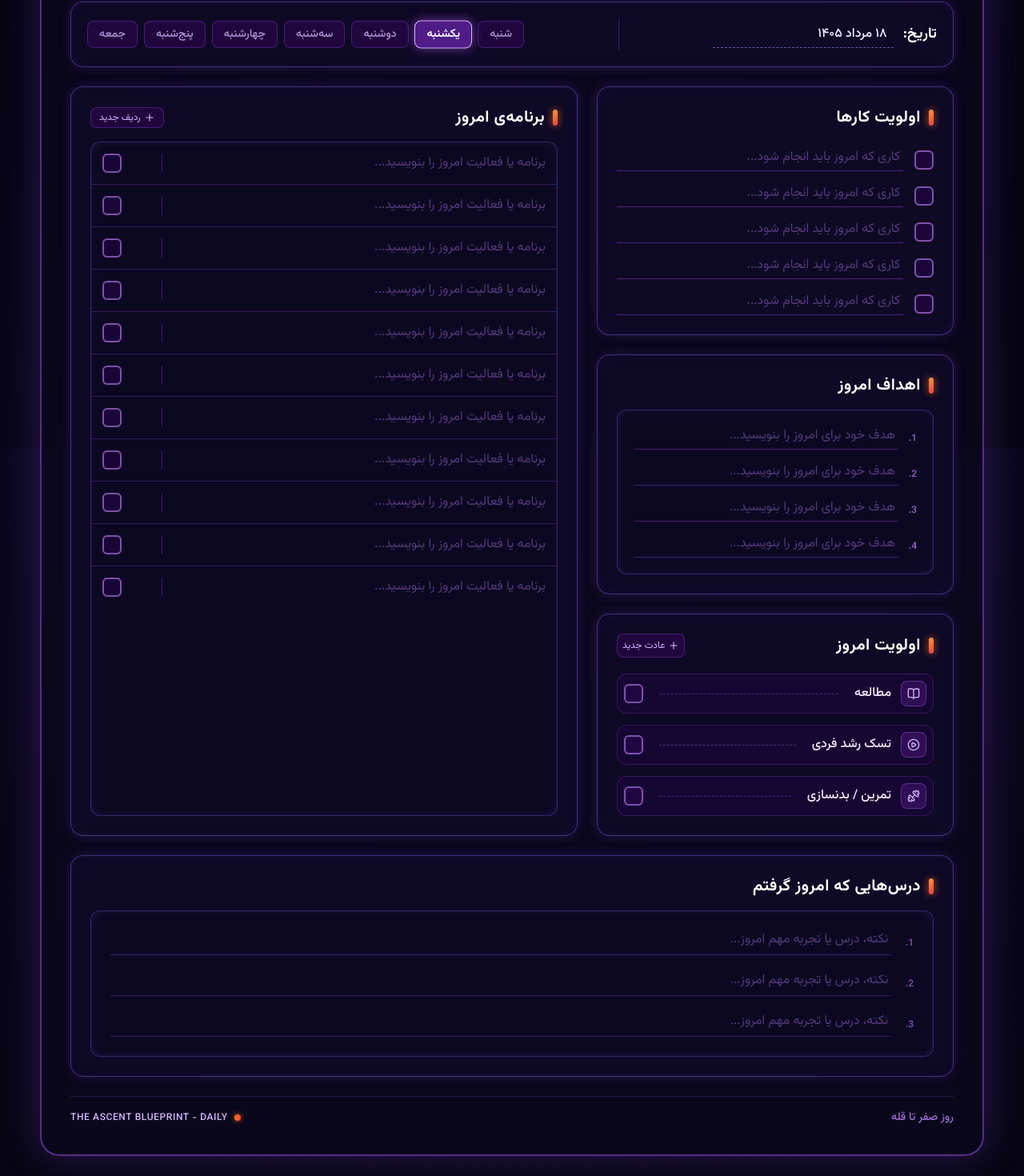
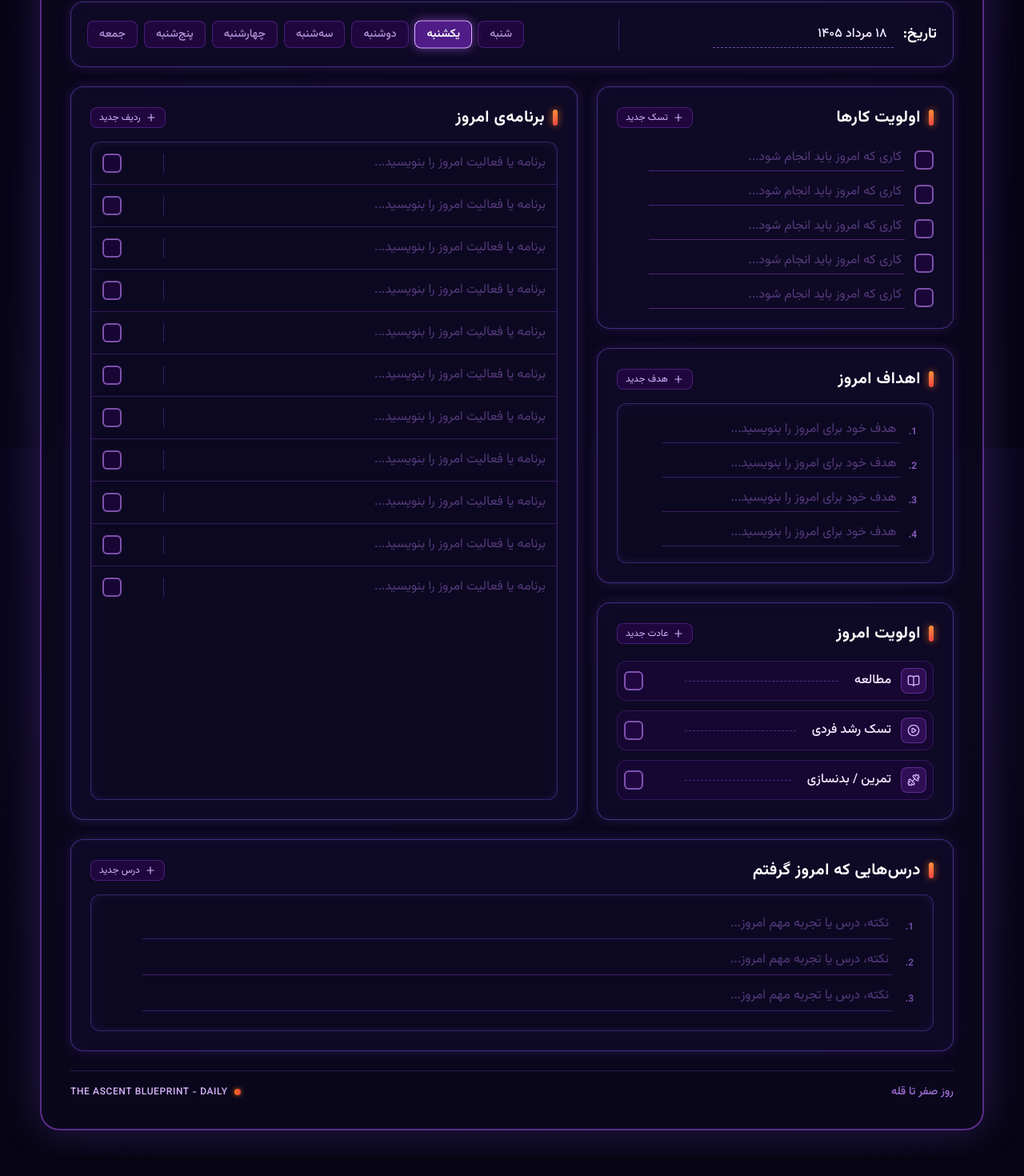
Before and after one commit to alieftekhari5040-del/panner-pro, a React (Vite) app: page / in a window 1280 px wide. Shown: the part 240-1710 px from the top of the page at 80% size. After the commit the page ends 1685 px from the top, so only its background shows below. Built offline with nearby package versions, Linux system fonts and the light colour scheme.

Commit message:
feat: add capability to add and delete items across priorities, goals, habits, schedule, and lessons
Co-authored-by: arena-agent <297053741+arena-agent@users.noreply.github.com>

```diff
--- a/src/App.tsx
+++ b/src/App.tsx
@@ -87,6 +87,29 @@ export default function App() {
     }));
   };
 
+  // Handler: Add Priority Task
+  const handleAddPriority = () => {
+    setData((prev) => ({
+      ...prev,
+      priorities: [
+        ...prev.priorities,
+        {
+          id: `p_${Date.now()}`,
+          text: '',
+          completed: false,
+        },
+      ],
+    }));
+  };
+
+  // Handler: Remove Priority Task
+  const handleRemovePriority = (id: string) => {
+    setData((prev) => ({
+      ...prev,
+      priorities: prev.priorities.filter((item) => item.id !== id),
+    }));
+  };
+
   // Handler: Change Goal Text
   const handleChangeGoalText = (id: string, text: string) => {
     setData((prev) => ({
@@ -94,6 +117,28 @@ export default function App() {
       goals: prev.goals.map((item) =>
         item.id === id ? { ...item, text } : item
       ),
+    }));
+  };
+
+  // Handler: Add Goal Item
+  const handleAddGoal = () => {
+    setData((prev) => ({
+      ...prev,
+      goals: [
+        ...prev.goals,
+        {
+          id: `g_${Date.now()}`,
+          text: '',
+        },
+      ],
+    }));
+  };
+
+  // Handler: Remove Goal Item
+  const handleRemoveGoal = (id: string) => {
+    setData((prev) => ({
+      ...prev,
+      goals: prev.goals.filter((item) => item.id !== id),
     }));
   };
 
@@ -143,16 +188,6 @@ export default function App() {
     }));
   };
 
-  // Handler: Change Schedule Time
-  const handleChangeSlotTime = (id: string, time: string) => {
-    setData((prev) => ({
-      ...prev,
-      schedule: prev.schedule.map((slot) =>
-        slot.id === id ? { ...slot, time } : slot
-      ),
-    }));
-  };
-
   // Handler: Change Schedule Task
   const handleChangeSlotTask = (id: string, task: string) => {
     setData((prev) => ({
@@ -194,6 +229,22 @@ export default function App() {
       newLessons[index] = text;
       return { ...prev, lessons: newLessons };
     });
+  };
+
+  // Handler: Add Lesson
+  const handleAddLesson = () => {
+    setData((prev) => ({
+      ...prev,
+      lessons: [...prev.lessons, ''],
+    }));
+  };
+
+  // Handler: Remove Lesson
+  const handleRemoveLesson = (index: number) => {
+    setData((prev) => ({
+      ...prev,
+      lessons: prev.lessons.filter((_, i) => i !== index),
+    }));
   };
 
   // Handler: Reset Today
@@ -276,10 +327,14 @@ export default function App() {
               priorities={data.priorities}
               onToggle={handleTogglePriority}
               onChangeText={handleChangePriorityText}
+              onAddPriority={handleAddPriority}
+              onRemovePriority={handleRemovePriority}
             />
             <GoalsCard
               goals={data.goals}
               onChangeText={handleChangeGoalText}
+              onAddGoal={handleAddGoal}
+              onRemoveGoal={handleRemoveGoal}
             />
             <HabitsCard
               habits={data.habits}
@@ -294,7 +349,6 @@ export default function App() {
             <ScheduleCard
               schedule={data.schedule}
               onChangeTask={handleChangeSlotTask}
-              onChangeTime={handleChangeSlotTime}
               onToggleSlot={handleToggleSlot}
               onAddSlot={handleAddSlot}
               onRemoveSlot={handleRemoveSlot}
@@ -306,6 +360,8 @@ export default function App() {
         <LessonsCard
           lessons={data.lessons}
           onChangeLesson={handleChangeLesson}
+          onAddLesson={handleAddLesson}
+          onRemoveLesson={handleRemoveLesson}
         />
 
         {/* Poster Footer Bar */}
--- a/src/components/GoalsCard.tsx
+++ b/src/components/GoalsCard.tsx
@@ -1,29 +1,44 @@
 import React from 'react';
 import type { GoalItem } from '../types';
+import { Plus, Trash2 } from 'lucide-react';
 
 interface GoalsCardProps {
   goals: GoalItem[];
   onChangeText: (id: string, text: string) => void;
+  onAddGoal: () => void;
+  onRemoveGoal: (id: string) => void;
 }
 
 export const GoalsCard: React.FC<GoalsCardProps> = ({
   goals,
   onChangeText,
+  onAddGoal,
+  onRemoveGoal,
 }) => {
   return (
     <div className="neon-box p-5 sm:p-6 flex flex-col gap-4">
-      {/* Card Title with indicator pill */}
-      <div className="flex items-center gap-2.5">
-        <span className="inline-block w-1.5 h-5 bg-gradient-to-b from-orange-400 to-red-500 rounded-full shadow-[0_0_10px_rgba(249,115,22,0.8)]" />
-        <h2 className="text-lg sm:text-xl font-bold text-white tracking-wide">
-          اهداف امروز
-        </h2>
+      {/* Card Title with indicator pill and Add Goal button */}
+      <div className="flex items-center justify-between">
+        <div className="flex items-center gap-2.5">
+          <span className="inline-block w-1.5 h-5 bg-gradient-to-b from-orange-400 to-red-500 rounded-full shadow-[0_0_10px_rgba(249,115,22,0.8)]" />
+          <h2 className="text-lg sm:text-xl font-bold text-white tracking-wide">
+            اهداف امروز
+          </h2>
+        </div>
+        <button
+          onClick={onAddGoal}
+          className="no-print flex items-center gap-1.5 px-2.5 py-1 rounded-lg bg-purple-950/40 hover:bg-purple-800/60 border border-purple-500/30 text-purple-300 hover:text-white text-xs transition-all shadow-sm"
+          title="افزودن هدف جدید"
+        >
+          <Plus className="w-3.5 h-3.5" />
+          <span>هدف جدید</span>
+        </button>
       </div>
 
       {/* Inner glowing bordered container with horizontal ruled lines */}
-      <div className="neon-inner-box p-4 sm:p-5 flex flex-col gap-4">
+      <div className="neon-inner-box p-4 sm:p-5 flex flex-col gap-3.5">
         {goals.map((goal, idx) => (
-          <div key={goal.id} className="flex items-center gap-2">
+          <div key={goal.id} className="flex items-center gap-2 group">
             <span className="text-xs font-semibold text-purple-400/70 w-4 select-none">
               {idx + 1}.
             </span>
@@ -34,8 +49,20 @@ export const GoalsCard: React.FC<GoalsCardProps> = ({
               placeholder="هدف خود برای امروز را بنویسید..."
               className="w-full bg-transparent pb-1 px-1 text-sm sm:text-base text-purple-100 placeholder-purple-400/40 border-b border-purple-500/30 focus:border-purple-300 outline-none transition-all"
             />
+            <button
+              onClick={() => onRemoveGoal(goal.id)}
+              className="no-print opacity-0 group-hover:opacity-100 focus:opacity-100 text-purple-400/60 hover:text-red-400 p-1.5 transition-all"
+              title="حذف این هدف"
+            >
+              <Trash2 className="w-4 h-4" />
+            </button>
           </div>
         ))}
+        {goals.length === 0 && (
+          <div className="text-center py-3 text-purple-400/60 text-sm">
+            هیچ هدفی ثبت نشده است. روی «هدف جدید» کلیک کنید.
+          </div>
+        )}
       </div>
     </div>
   );
--- a/src/components/HabitsCard.tsx
+++ b/src/components/HabitsCard.tsx
@@ -1,6 +1,6 @@
 import React, { useState } from 'react';
 import type { DailyHabit } from '../types';
-import { BookOpen, PlayCircle, Dumbbell, Sparkles, Check, Plus, X } from 'lucide-react';
+import { BookOpen, PlayCircle, Dumbbell, Sparkles, Check, Plus, X, Trash2 } from 'lucide-react';
 
 interface HabitsCardProps {
   habits: DailyHabit[];
@@ -51,17 +51,17 @@ export const HabitsCard: React.FC<HabitsCardProps> = ({
         </div>
         <button
           onClick={() => setIsAdding(!isAdding)}
-          className="no-print p-1.5 rounded-lg bg-purple-950/40 hover:bg-purple-800/60 border border-purple-500/30 text-purple-300 text-xs flex items-center gap-1 transition-all"
+          className="no-print flex items-center gap-1.5 px-2.5 py-1 rounded-lg bg-purple-950/40 hover:bg-purple-800/60 border border-purple-500/30 text-purple-300 hover:text-white text-xs transition-all shadow-sm"
           title="افزودن عادت دلخواه"
         >
           <Plus className="w-3.5 h-3.5" />
-          <span className="hidden sm:inline">عادت جدید</span>
+          <span>عادت جدید</span>
         </button>
       </div>
 
       {/* Optional New Habit Form (no-print) */}
       {isAdding && (
-        <form onSubmit={handleAdd} className="no-print flex items-center gap-2 bg-purple-950/50 p-2 rounded-lg border border-purple-500/40">
+        <form onSubmit={handleAdd} className="no-print flex items-center gap-2 bg-purple-950/50 p-2.5 rounded-lg border border-purple-500/40">
           <input
             type="text"
             value={newHabitText}
@@ -86,8 +86,8 @@ export const HabitsCard: React.FC<HabitsCardProps> = ({
         </form>
       )}
 
-      {/* List of Habits (Exactly matching poster layout) */}
-      <div className="flex flex-col gap-3.5 mt-1">
+      {/* List of Habits */}
+      <div className="flex flex-col gap-3 mt-1">
         {habits.map((habit) => (
           <div
             key={habit.id}
@@ -111,17 +111,15 @@ export const HabitsCard: React.FC<HabitsCardProps> = ({
             {/* Middle: Dashed dotted connector line */}
             <div className="hidden sm:block flex-1 border-b border-dashed border-purple-500/40 mx-2" />
 
-            {/* Left side (RTL): Square Checkbox + optional delete for custom items */}
+            {/* Left side (RTL): Square Checkbox + remove button */}
             <div className="flex items-center gap-2">
-              {habit.icon === 'custom' && (
-                <button
-                  onClick={() => onRemoveHabit(habit.id)}
-                  className="no-print opacity-0 group-hover:opacity-100 text-red-400/70 hover:text-red-400 p-1 transition-all"
-                  title="حذف"
-                >
-                  <X className="w-3.5 h-3.5" />
-                </button>
-              )}
+              <button
+                onClick={() => onRemoveHabit(habit.id)}
+                className="no-print opacity-0 group-hover:opacity-100 focus:opacity-100 text-purple-400/60 hover:text-red-400 p-1 transition-all"
+                title="حذف این عادت"
+              >
+                <Trash2 className="w-4 h-4" />
+              </button>
               <button
                 onClick={() => onToggle(habit.id)}
                 className={`w-6 h-6 rounded-md flex items-center justify-center transition-all duration-200 border-2 shrink-0 ${
@@ -136,6 +134,11 @@ export const HabitsCard: React.FC<HabitsCardProps> = ({
             </div>
           </div>
         ))}
+        {habits.length === 0 && (
+          <div className="text-center py-3 text-purple-400/60 text-sm">
+            هیچ عادتی ثبت نشده است. روی «عادت جدید» کلیک کنید.
+          </div>
+        )}
       </div>
     </div>
   );
--- a/src/components/LessonsCard.tsx
+++ b/src/components/LessonsCard.tsx
@@ -1,28 +1,43 @@
 import React from 'react';
+import { Plus, Trash2 } from 'lucide-react';
 
 interface LessonsCardProps {
   lessons: string[];
   onChangeLesson: (index: number, text: string) => void;
+  onAddLesson: () => void;
+  onRemoveLesson: (index: number) => void;
 }
 
 export const LessonsCard: React.FC<LessonsCardProps> = ({
   lessons,
   onChangeLesson,
+  onAddLesson,
+  onRemoveLesson,
 }) => {
   return (
     <div className="neon-box w-full p-5 sm:p-6 flex flex-col gap-4">
-      {/* Title */}
-      <div className="flex items-center gap-2.5">
-        <span className="inline-block w-1.5 h-5 bg-gradient-to-b from-orange-400 to-red-500 rounded-full shadow-[0_0_10px_rgba(249,115,22,0.8)]" />
-        <h2 className="text-lg sm:text-xl font-bold text-white tracking-wide">
-          درس‌هایی که امروز گرفتم
-        </h2>
+      {/* Title & Add button */}
+      <div className="flex items-center justify-between">
+        <div className="flex items-center gap-2.5">
+          <span className="inline-block w-1.5 h-5 bg-gradient-to-b from-orange-400 to-red-500 rounded-full shadow-[0_0_10px_rgba(249,115,22,0.8)]" />
+          <h2 className="text-lg sm:text-xl font-bold text-white tracking-wide">
+            درس‌هایی که امروز گرفتم
+          </h2>
+        </div>
+        <button
+          onClick={onAddLesson}
+          className="no-print flex items-center gap-1.5 px-2.5 py-1 rounded-lg bg-purple-950/40 hover:bg-purple-800/60 border border-purple-500/30 text-purple-300 hover:text-white text-xs transition-all shadow-sm"
+          title="افزودن درس جدید"
+        >
+          <Plus className="w-3.5 h-3.5" />
+          <span>درس جدید</span>
+        </button>
       </div>
 
       {/* Ruled lines inner container */}
-      <div className="neon-inner-box p-4 sm:p-6 flex flex-col gap-4 sm:gap-5">
+      <div className="neon-inner-box p-4 sm:p-6 flex flex-col gap-3.5">
         {lessons.map((lesson, idx) => (
-          <div key={idx} className="flex items-center gap-3">
+          <div key={idx} className="flex items-center gap-3 group">
             <span className="text-xs font-semibold text-purple-400/60 w-4 select-none">
               {idx + 1}.
             </span>
@@ -33,8 +48,20 @@ export const LessonsCard: React.FC<LessonsCardProps> = ({
               placeholder="نکته، درس یا تجربه مهم امروز..."
               className="w-full bg-transparent pb-1.5 px-1 text-sm sm:text-base text-purple-100 placeholder-purple-400/40 border-b border-purple-500/30 focus:border-purple-300 outline-none transition-all"
             />
+            <button
+              onClick={() => onRemoveLesson(idx)}
+              className="no-print opacity-0 group-hover:opacity-100 focus:opacity-100 text-purple-400/60 hover:text-red-400 p-1.5 transition-all"
+              title="حذف این درس"
+            >
+              <Trash2 className="w-4 h-4" />
+            </button>
           </div>
         ))}
+        {lessons.length === 0 && (
+          <div className="text-center py-3 text-purple-400/60 text-sm">
+            هیچ درسی ثبت نشده است. روی «درس جدید» کلیک کنید.
+          </div>
+        )}
       </div>
     </div>
   );
--- a/src/components/PrioritiesCard.tsx
+++ b/src/components/PrioritiesCard.tsx
@@ -1,21 +1,25 @@
 import React from 'react';
 import type { PriorityTask } from '../types';
-import { Check } from 'lucide-react';
+import { Check, Plus, Trash2 } from 'lucide-react';
 
 interface PrioritiesCardProps {
   priorities: PriorityTask[];
   onToggle: (id: string) => void;
   onChangeText: (id: string, text: string) => void;
+  onAddPriority: () => void;
+  onRemovePriority: (id: string) => void;
 }
 
 export const PrioritiesCard: React.FC<PrioritiesCardProps> = ({
   priorities,
   onToggle,
   onChangeText,
+  onAddPriority,
+  onRemovePriority,
 }) => {
   return (
     <div className="neon-box p-5 sm:p-6 flex flex-col gap-4">
-      {/* Card Title with Red/Orange indicator pill on right (RTL) */}
+      {/* Card Title with Red/Orange indicator pill on right (RTL) & Add Task button */}
       <div className="flex items-center justify-between">
         <div className="flex items-center gap-2.5">
           <span className="inline-block w-1.5 h-5 bg-gradient-to-b from-orange-400 to-red-500 rounded-full shadow-[0_0_10px_rgba(249,115,22,0.8)]" />
@@ -23,13 +27,21 @@ export const PrioritiesCard: React.FC<PrioritiesCardProps> = ({
             اولویت کارها
           </h2>
         </div>
+        <button
+          onClick={onAddPriority}
+          className="no-print flex items-center gap-1.5 px-2.5 py-1 rounded-lg bg-purple-950/40 hover:bg-purple-800/60 border border-purple-500/30 text-purple-300 hover:text-white text-xs transition-all shadow-sm"
+          title="افزودن کار یا اولویت جدید"
+        >
+          <Plus className="w-3.5 h-3.5" />
+          <span>تسک جدید</span>
+        </button>
       </div>
 
-      {/* List of 5 priority rows */}
-      <div className="flex flex-col gap-4 mt-2">
+      {/* List of priority rows */}
+      <div className="flex flex-col gap-3.5 mt-2">
         {priorities.map((task) => (
-          <div key={task.id} className="flex items-center gap-3.5 group">
-            {/* Square rounded checkbox */}
+          <div key={task.id} className="flex items-center gap-3 group">
+            {/* Square rounded checkbox on right (RTL) */}
             <button
               onClick={() => onToggle(task.id)}
               className={`w-6 h-6 rounded-md flex items-center justify-center transition-all duration-200 border-2 shrink-0 ${
@@ -56,8 +68,22 @@ export const PrioritiesCard: React.FC<PrioritiesCardProps> = ({
                 }`}
               />
             </div>
+
+            {/* Remove task button on hover */}
+            <button
+              onClick={() => onRemovePriority(task.id)}
+              className="no-print opacity-0 group-hover:opacity-100 focus:opacity-100 text-purple-400/60 hover:text-red-400 p-1.5 transition-all"
+              title="حذف این کار"
+            >
+              <Trash2 className="w-4 h-4" />
+            </button>
           </div>
         ))}
+        {priorities.length === 0 && (
+          <div className="text-center py-4 text-purple-400/60 text-sm">
+            هیچ کاری وجود ندارد. روی «تسک جدید» کلیک کنید.
+          </div>
+        )}
       </div>
     </div>
   );
--- a/src/components/ScheduleCard.tsx
+++ b/src/components/ScheduleCard.tsx
@@ -30,7 +30,7 @@ export const ScheduleCard: React.FC<ScheduleCardProps> = ({
         </div>
         <button
           onClick={onAddSlot}
-          className="no-print flex items-center gap-1 px-2.5 py-1 rounded-lg bg-purple-950/40 hover:bg-purple-800/60 border border-purple-500/30 text-purple-300 text-xs transition-all"
+          className="no-print flex items-center gap-1.5 px-2.5 py-1 rounded-lg bg-purple-950/40 hover:bg-purple-800/60 border border-purple-500/30 text-purple-300 hover:text-white text-xs transition-all shadow-sm"
           title="افزودن ردیف جدید"
         >
           <Plus className="w-3.5 h-3.5" />
@@ -43,7 +43,7 @@ export const ScheduleCard: React.FC<ScheduleCardProps> = ({
         {schedule.map((slot) => (
           <div
             key={slot.id}
-            className={`flex items-center justify-between gap-3 p-3 sm:p-3.5 transition-colors ${
+            className={`group flex items-center justify-between gap-3 p-3 sm:p-3.5 transition-colors ${
               slot.completed
                 ? 'bg-purple-950/40'
                 : 'hover:bg-purple-900/15'
@@ -67,17 +67,15 @@ export const ScheduleCard: React.FC<ScheduleCardProps> = ({
             {/* Vertical column divider matching the poster */}
             <div className="w-px h-6 bg-purple-500/30 shrink-0 mx-1 sm:mx-2" />
 
-            {/* Completion checkbox on left (RTL) + optional delete */}
+            {/* Completion checkbox on left (RTL) + delete button on hover */}
             <div className="flex items-center gap-2">
-              {schedule.length > 5 && (
               <button
                 onClick={() => onRemoveSlot(slot.id)}
-                  className="no-print opacity-0 hover:opacity-100 focus:opacity-100 text-purple-400/50 hover:text-red-400 p-1 transition-all"
+                className="no-print opacity-0 group-hover:opacity-100 focus:opacity-100 text-purple-400/60 hover:text-red-400 p-1 transition-all"
                 title="حذف این ردیف"
               >
-                  <Trash2 className="w-3.5 h-3.5" />
+                <Trash2 className="w-4 h-4" />
               </button>
-              )}
               <button
                 onClick={() => onToggleSlot(slot.id)}
                 className={`w-6 h-6 rounded-md flex items-center justify-center transition-all duration-200 border-2 shrink-0 ${
@@ -92,6 +90,11 @@ export const ScheduleCard: React.FC<ScheduleCardProps> = ({
             </div>
           </div>
         ))}
+        {schedule.length === 0 && (
+          <div className="text-center py-6 text-purple-400/60 text-sm">
+            هیچ ردیف برنامه‌ای وجود ندارد. روی «ردیف جدید» کلیک کنید.
+          </div>
+        )}
       </div>
     </div>
   );
```
Lines whose indentation alone changed are shown as unchanged.
